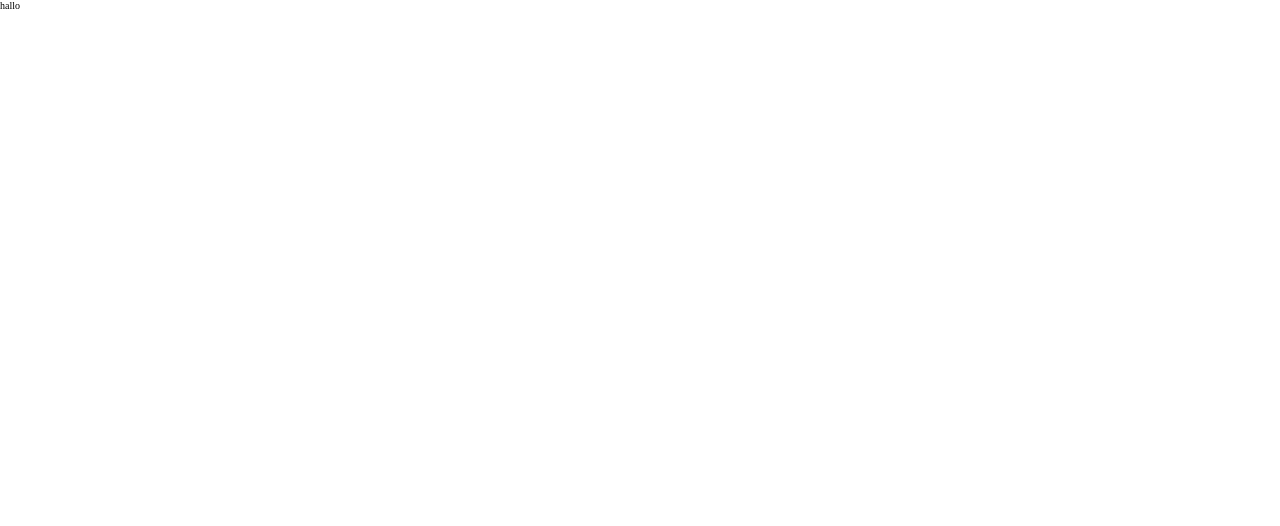
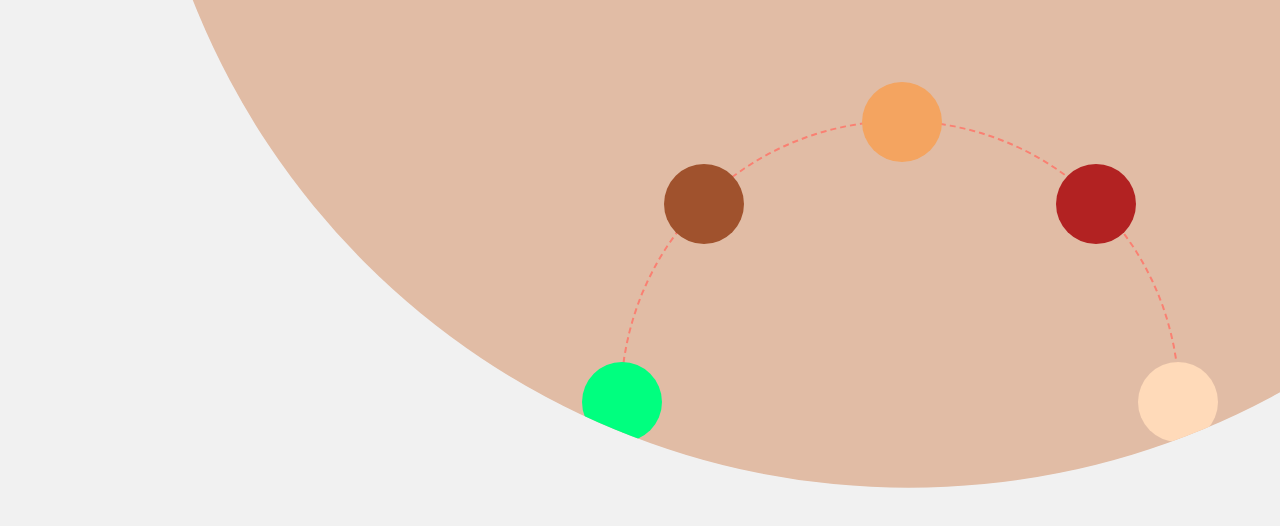
Before and after one commit to armanalz/foodpin, a React (Create React App) app: page / in a window 1280 px wide. Shown: the top 526 px of the page. Built offline with nearby package versions, Linux system fonts and the light colour scheme.

Commit message:
start with creating carousel section

```diff
--- a/src/App.js
+++ b/src/App.js
@@ -1,11 +1,10 @@
 import React from 'react';
 import './resources/styles/css/styles.css';
+import Main from './components/Main';
 
 function App() {
   return (
-    <div className="test">
-       hallo
-    </div>
+    <Main/>
   );
 }
 
--- /dev/null
+++ b/src/components/Main.js
@@ -0,0 +1,26 @@
+import React, { Component } from 'react';
+
+class Main extends Component {
+    render() {
+        return (
+            <main className="main">
+                <div className="carousel">
+
+                <div className="carousel_circle">
+                    <div className="carousel_circle-item top"> </div>
+                    <div className="carousel_circle-item top-left"> </div>
+                    <div className="carousel_circle-item left"> </div>
+                    <div className="carousel_circle-item bottom-left"> </div>
+                    <div className="carousel_circle-item bottom"> </div>
+                    <div className="carousel_circle-item bottom-right"> </div>
+                    <div className="carousel_circle-item right"> </div>
+                    <div className="carousel_circle-item top-right"> </div>
+                </div>
+
+                </div>
+            </main>
+        );
+    }
+}
+
+export default Main;
--- a/src/resources/styles/css/styles.css
+++ b/src/resources/styles/css/styles.css
@@ -11,6 +11,11 @@ html {
   box-sizing: border-box;
   font-size: 62.5%;
 }
+/*
+*
+BREAK POINTS
+*
+*/
 /*
 
 usage
@@ -35,3 +40,70 @@ FONTS
 COLORS
 *
 */
+.main {
+  background: #F1F1F1;
+  height: 100vh;
+  overflow: hidden;
+}
+.carousel {
+  background: #E1BCA5;
+  clip-path: circle(50% at 71% -16%);
+  height: 220%;
+  display: flex;
+  justify-content: flex-end;
+  align-items: flex-end;
+}
+.carousel_circle {
+  width: 56rem;
+  height: 56rem;
+  border: dashed salmon 2px ;
+  border-radius: 50%;
+  margin: 12rem 10rem auto auto;
+  position: relative;
+}
+.carousel_circle-item {
+  width: 8rem;
+  height: 8rem;
+  border-radius: 50%;
+  position: absolute;
+}
+.carousel_circle-item.top {
+  top: -4rem;
+  left: 24rem;
+  background: sandybrown;
+}
+.carousel_circle-item.top-left {
+  top: 4.2rem;
+  left: 4.2rem;
+  background: sienna;
+}
+.carousel_circle-item.left {
+  top: 24rem;
+  left: -4rem;
+  background: springgreen;
+}
+.carousel_circle-item.bottom-left {
+  bottom: 4.2rem;
+  left: 4.2rem;
+  background: steelblue;
+}
+.carousel_circle-item.bottom {
+  left: 24rem;
+  bottom: -4rem;
+  background: saddlebrown;
+}
+.carousel_circle-item.bottom-right {
+  bottom: 4.2rem;
+  right: 4.2rem;
+  background: aqua;
+}
+.carousel_circle-item.right {
+  top: 24rem;
+  right: -4rem;
+  background: peachpuff;
+}
+.carousel_circle-item.top-right {
+  top: 4.2rem;
+  right: 4.2rem;
+  background: firebrick;
+}
--- a/src/resources/styles/css/typography.css
+++ b/src/resources/styles/css/typography.css
@@ -1,3 +1,10 @@
-.test {
-  color: salmon;
-}
+/*
+*
+FONTS
+*
+*/
+/*
+*
+COLORS
+*
+*/
--- /dev/null
+++ b/src/resources/styles/less/main.less
@@ -0,0 +1,92 @@
+.main {
+    background: @bg-color;
+    height: 100vh;
+    overflow: hidden;
+}
+
+.carousel {
+
+    background: @color-pink;
+    clip-path:  circle(50% at 71% -16%);
+    height: 220%;
+    display: flex;
+    justify-content: flex-end;
+    align-items: flex-end;
+
+    &_circle {
+
+        width: 56rem;
+        height: 56rem;
+        border: dashed salmon 2px ;
+        border-radius: 50%;
+        margin: 12rem 10rem auto auto;
+        position: relative;
+
+
+        &-item {
+
+            width: 8rem;
+            height: 8rem;
+            border-radius: 50%;
+            position: absolute;
+
+            &.top {
+
+                top: -4rem;
+                left: 24rem;
+                background: sandybrown;
+            }
+
+            &.top-left {
+
+                top: 4.2rem;
+                left: 4.2rem;
+                background: sienna;
+            }
+
+            &.left {
+
+                top: 24rem;
+                left: -4rem;
+                background: springgreen;
+            }
+
+            &.bottom-left {
+
+                bottom: 4.2rem;
+                left: 4.2rem;
+                background: steelblue;
+            }
+
+            &.bottom {
+
+                left: 24rem;
+                bottom: -4rem;
+                background: saddlebrown;
+            }
+
+            &.bottom-right {
+
+                bottom: 4.2rem;
+                right: 4.2rem;
+                background: aqua;
+            }
+
+            &.right {
+
+                top: 24rem;
+                right: -4rem;
+                background: peachpuff;
+            }
+
+            &.top-right {
+
+                top: 4.2rem;
+                right: 4.2rem;
+                background: firebrick;
+            }
+
+        }
+
+    }
+}
--- a/src/resources/styles/less/styles.less
+++ b/src/resources/styles/less/styles.less
@@ -1,2 +1,3 @@
 @import "base.less";
 @import "typography.less";
+@import "main.less";
--- a/src/resources/styles/less/typography.less
+++ b/src/resources/styles/less/typography.less
@@ -11,3 +11,6 @@ FONTS
 COLORS
 *
 */
+
+@bg-color: #F1F1F1;
+@color-pink: #E1BCA5;
```
Also changed, not shown: src/resources/styles/less/base.less (+9 -0 lines), src/resources/styles/css/main.css (added).
